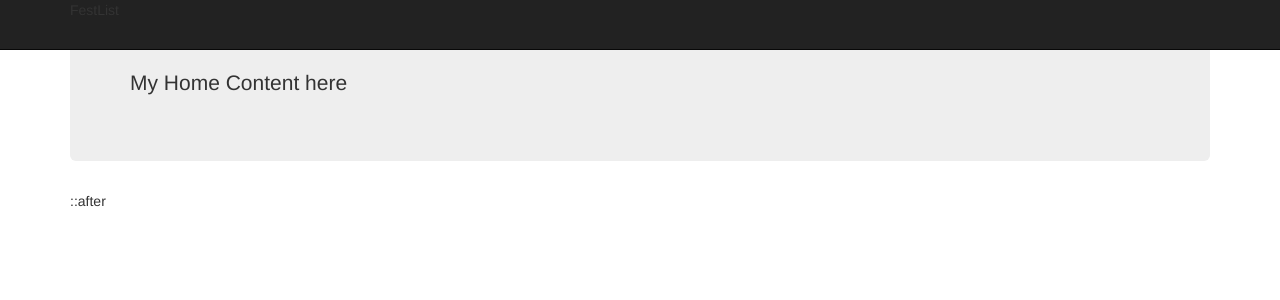
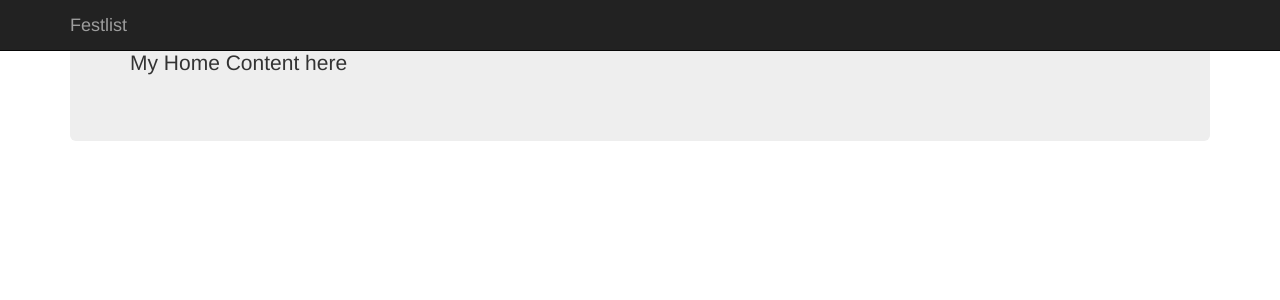
Before and after one commit to browniebroke/festilist, a Django app: page / in a window 1280 px wide. Shown: the top 300 px of the page. Run offline with Django 3.2, Linux system fonts and the light colour scheme; some libraries are stand-ins or nearby versions.

Commit message:
Navbar enhancements

```diff
--- a/festlist/templates/base.html
+++ b/festlist/templates/base.html
@@ -20,17 +20,23 @@
 <body>
     <div class="navbar navbar-inverse navbar-fixed-top">
         <div class="container">
-            <div class="navbar-header">FestList</div>
+            <div class="navbar-header">
+                <button type="button" class="navbar-toggle" data-toggle="collapse" data-target=".navbar-collapse">
+                    <span class="sr-only">Toggle navigation</span>
+                    <span class="icon-bar"></span>
+                    <span class="icon-bar"></span>
+                    <span class="icon-bar"></span>
+                </button>
+                <a class="navbar-brand" href="#">Festlist</a>
+            </div>
             {% block navbarextension %}{% endblock %}
         </div>
     </div>
 
     <div class="container theme-showcase" role="main">
-        ::before
         <div class="jumbotron">
             {% block content %}<p>The main content</p>{% endblock %}
         </div>
-        ::after
     </div>
 
     <!-- jQuery (necessary for Bootstrap's JavaScript plugins) -->
```
